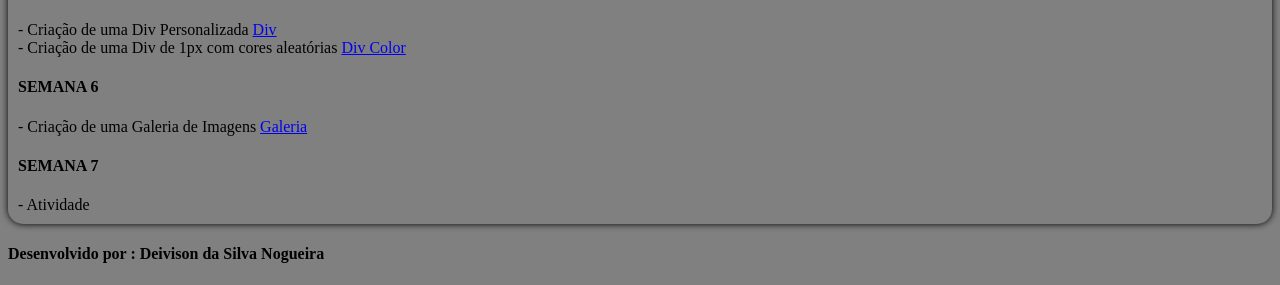
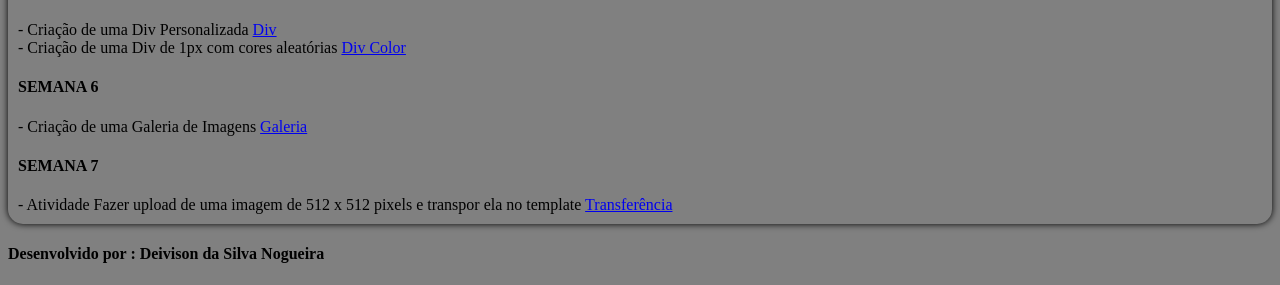
Before and after one commit to Deivisonnogueira01/py-flask, a Flask app: page / in a window 1280 px wide. Shown: the part 972-1257 px from the top of the page. Run offline with Flask 2, Linux system fonts and the light colour scheme.

Commit message:
update transfer

```diff
--- a/templates/teti_deivison.html
+++ b/templates/teti_deivison.html
@@ -112,7 +112,8 @@
                           <h2>
                               <h4> SEMANA 7</h4>
 
-                              - Atividade
+                              - Atividade Fazer upload de uma imagem de 512 x 512 pixels e transpor ela no template
+                               <a href="transferencia" target="_blank"> Transferência </a> <br>
                           </h2>
                     </div>
 
```
Also changed, not shown: app.py (line endings or trailing spaces), templates/transferenciapx.html (renamed from templates/trasferenciapx.html), 1 other file.
